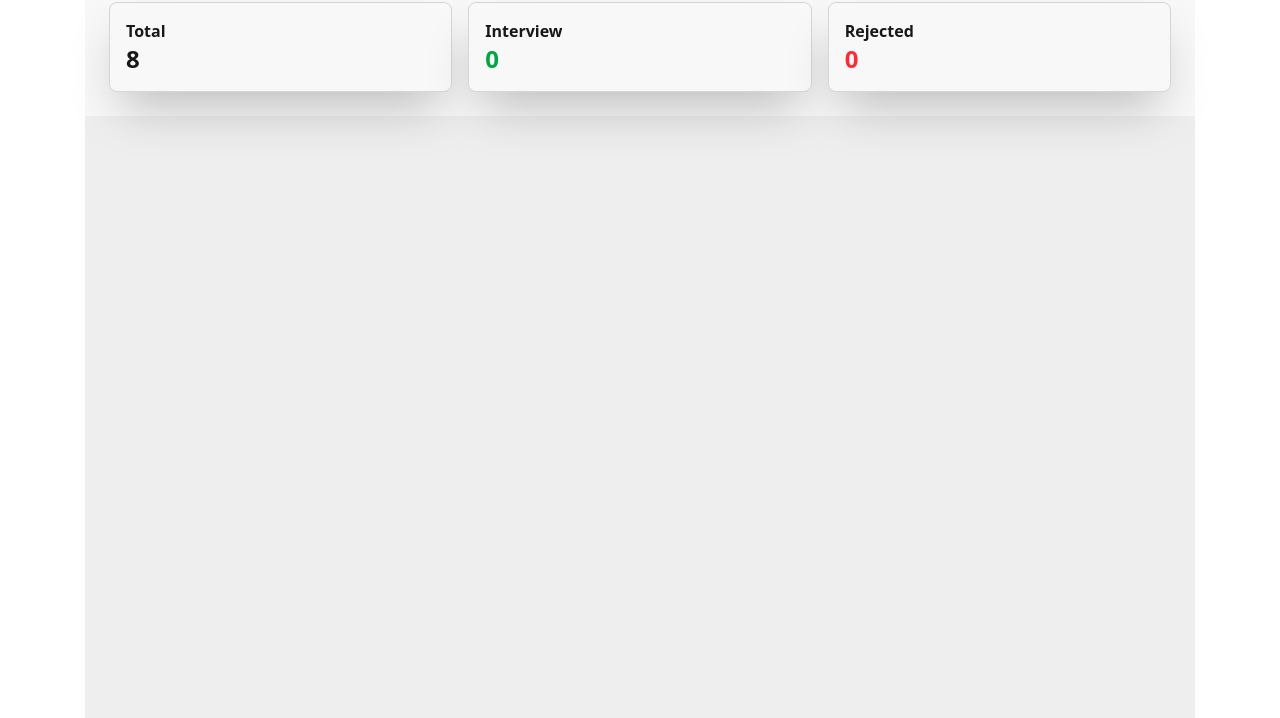
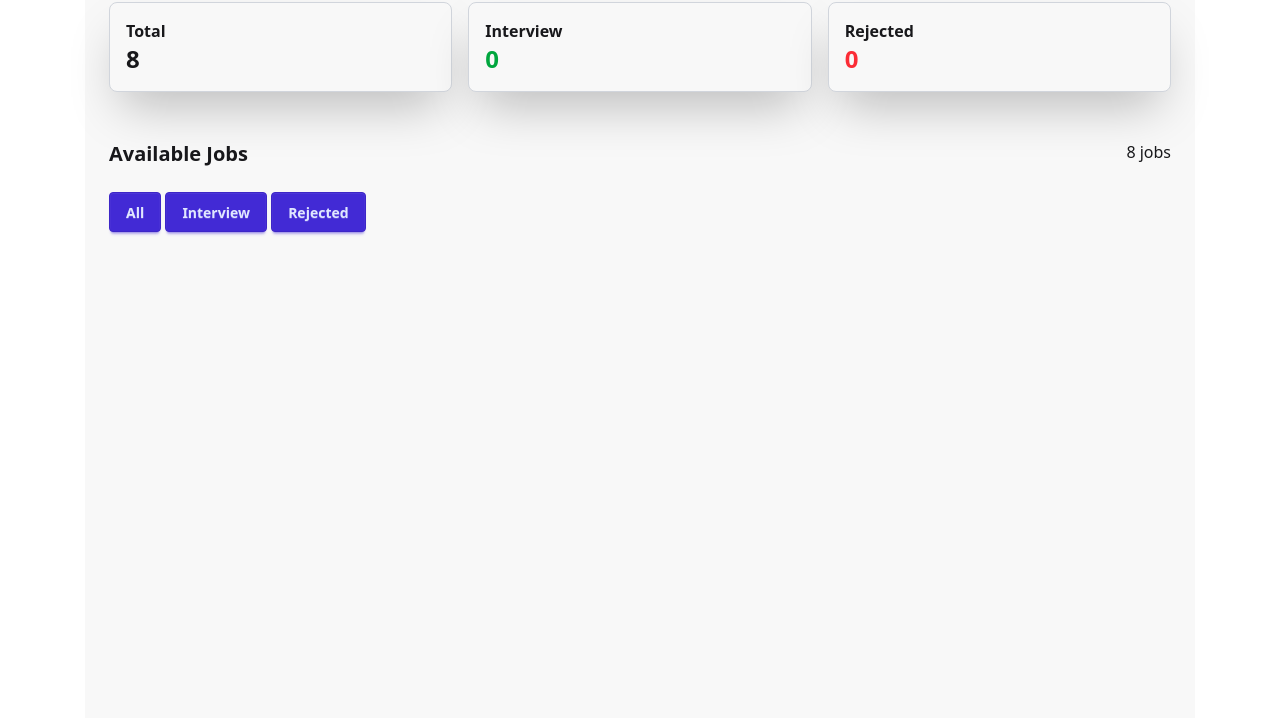
Before and after one commit to nasrullah-sheikh-noman/Job-Application-Tracker, a plain HTML site: page index.html in a window 1280 px wide. Shown: the part 82-800 px from the top of the page. Drawn offline with nearby package versions, Linux system fonts and the light colour scheme.

Commit message:
design body top section

```diff
--- a/index.html
+++ b/index.html
@@ -12,7 +12,8 @@
     />
     <script src="https://cdn.jsdelivr.net/npm/@tailwindcss/browser@4"></script>
   </head>
-  <body class="max-w-[1110px] min-h-screen mx-auto bg-base-300">
+  <body class="max-w-[1110px] min-h-screen mx-auto bg-base-200">
+    <!-- header  -->
     <header class="bg-base-200 p-6 space-y-6">
       <h2 class="text-neutral text-3xl font-bold">Job Application Tracker</h2>
       <div class="cards grid grid-cols-3 gap-4">
@@ -30,5 +31,20 @@
         </div>
       </div>
     </header>
+
+     <!-- body  -->
+      <section class="p-6 space-y-6">
+        <div class="flex justify-between">
+          <h2 class="text-xl font-semibold">Available Jobs</h2>
+          <p class="font-medium">8 jobs</p>
+        </div>
+        <div>
+          <div>
+            <button class="btn btn-primary">All</button>
+            <button class="btn btn-primary">Interview</button>
+            <button class="btn btn-primary">Rejected</button>
+          </div>
+        </div>
+      </section>
   </body>
 </html>
```
